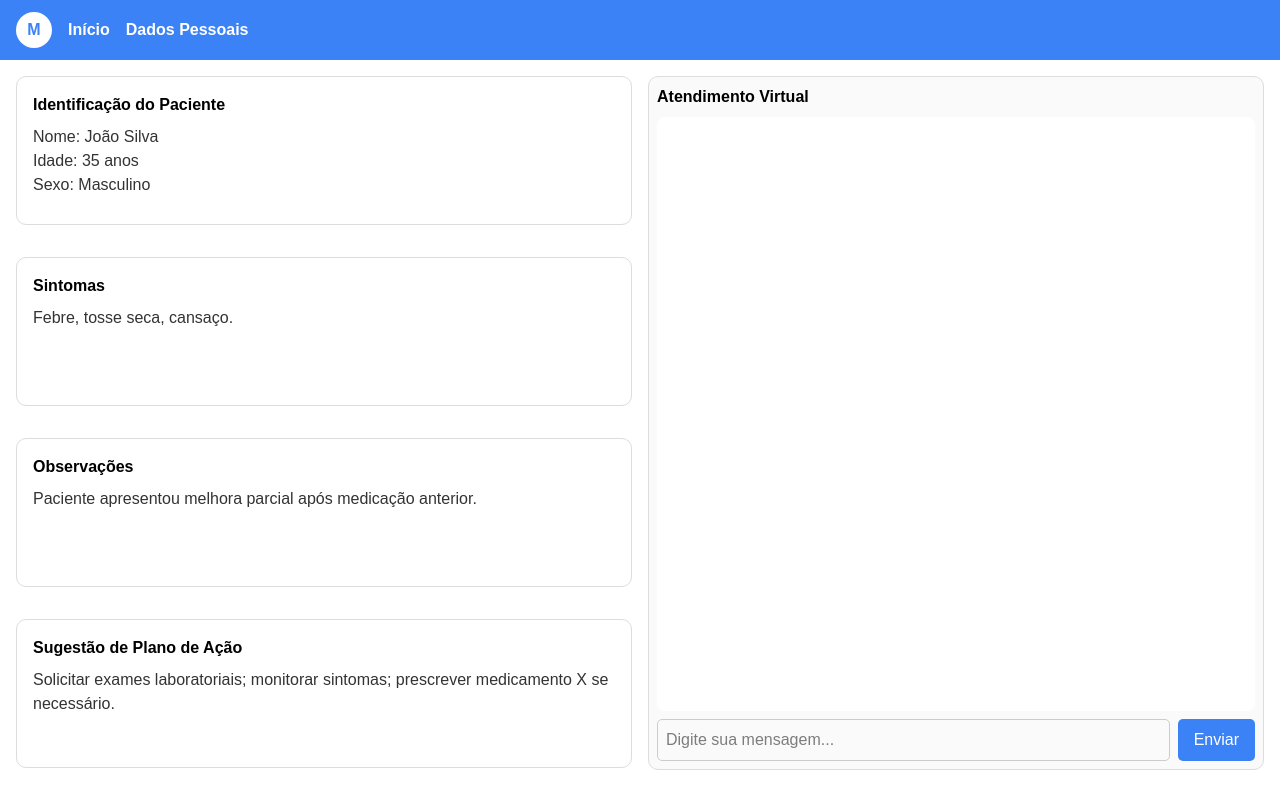
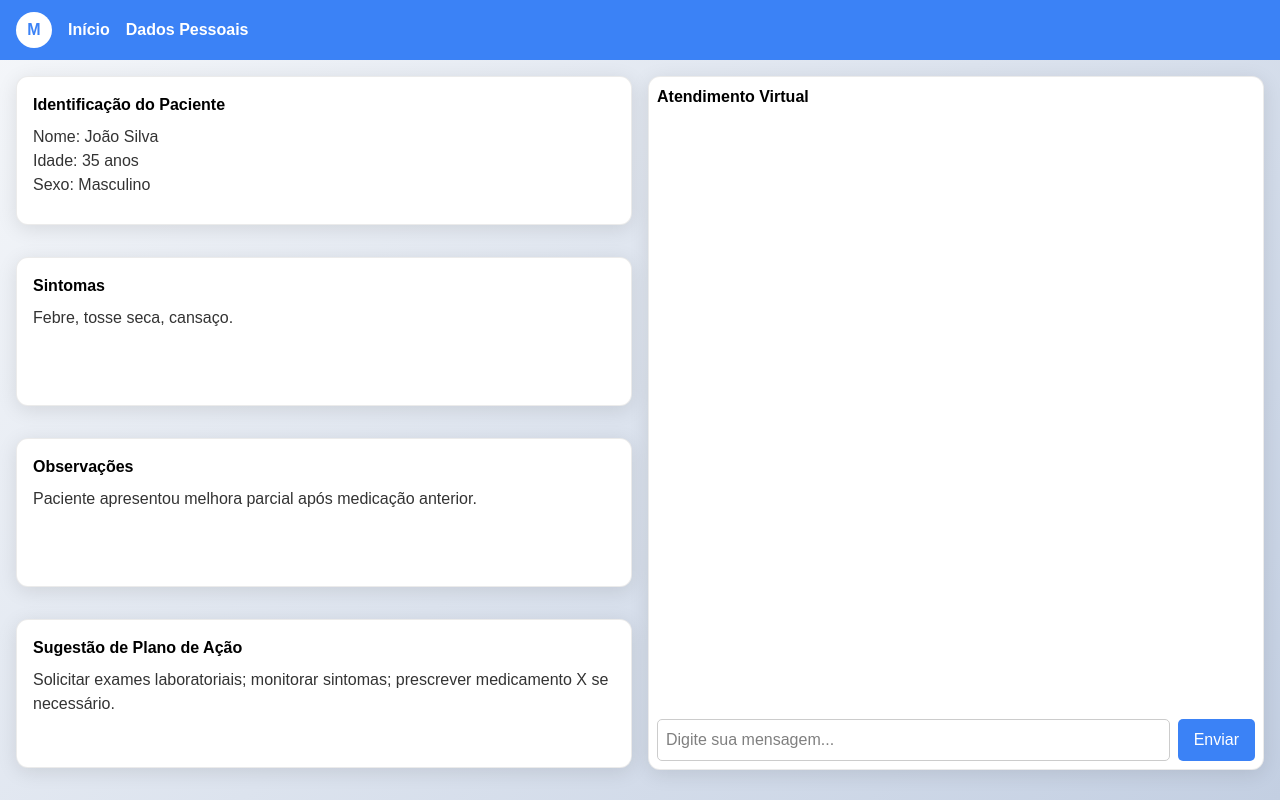
Before and after one commit to rbfcdog/digitaly-hack-, a Next.js app in the folder frontend/: page /doctor in a window 1280 px wide. Built offline with nearby package versions, Linux system fonts and the light colour scheme.

Commit message:
alterações no front

```diff
--- a/frontend/src/app/doctor/page.tsx
+++ b/frontend/src/app/doctor/page.tsx
@@ -1,13 +1,21 @@
 import ChatBox from "@/components/ChatBox/ChatBox";
 import InfoBox from "@/components/InfoBox/InfoBox";
-import HeaderBar from "@/components/HeaderBar/Headerbar"; // import do novo header
+import HeaderBar from "@/components/HeaderBar/Headerbar";
 import React from "react";
 
 export default function MedicoPage() {
   const headerHeight = 60;
 
   return (
-    <div style={{ height: "100vh", display: "flex", flexDirection: "column" }}>
+    <div
+      style={{
+        height: "100vh",
+        display: "flex",
+        flexDirection: "column",
+        // 🎨 fundo moderno e tranquilo
+        background: "linear-gradient(135deg, #f5f7fa 0%, #c3cfe2 100%)",
+      }}
+    >
       {/* HEADER */}
       <HeaderBar height={headerHeight} />
 
@@ -35,22 +43,50 @@ export default function MedicoPage() {
           <InfoBox
             title="Identificação do Paciente"
             content={`Nome: João Silva\nIdade: 35 anos\nSexo: Masculino`}
-            style={{ flex: 1, overflowY: "auto" }}
+            style={{
+              flex: 1,
+              overflowY: "auto",
+              backgroundColor: "#ffffff",
+              borderRadius: "12px",
+              boxShadow: "0 4px 20px rgba(0, 0, 0, 0.1)",
+              border: "1px solid rgba(0,0,0,0.08)",
+            }}
           />
           <InfoBox
             title="Sintomas"
             content={`Febre, tosse seca, cansaço.`}
-            style={{ flex: 1, overflowY: "auto" }}
+            style={{
+              flex: 1,
+              overflowY: "auto",
+              backgroundColor: "#ffffff",
+              borderRadius: "12px",
+              boxShadow: "0 4px 20px rgba(0, 0, 0, 0.1)",
+              border: "1px solid rgba(0,0,0,0.08)",
+            }}
           />
           <InfoBox
             title="Observações"
             content={`Paciente apresentou melhora parcial após medicação anterior.`}
-            style={{ flex: 1, overflowY: "auto" }}
+            style={{
+              flex: 1,
+              overflowY: "auto",
+              backgroundColor: "#ffffff",
+              borderRadius: "12px",
+              boxShadow: "0 4px 20px rgba(0, 0, 0, 0.1)",
+              border: "1px solid rgba(0,0,0,0.08)",
+            }}
           />
           <InfoBox
             title="Sugestão de Plano de Ação"
             content={`Solicitar exames laboratoriais; monitorar sintomas; prescrever medicamento X se necessário.`}
-            style={{ flex: 1, overflowY: "auto" }}
+            style={{
+              flex: 1,
+              overflowY: "auto",
+              backgroundColor: "#ffffff",
+              borderRadius: "12px",
+              boxShadow: "0 4px 20px rgba(0, 0, 0, 0.1)",
+              border: "1px solid rgba(0,0,0,0.08)",
+            }}
           />
         </div>
 
@@ -69,10 +105,11 @@ export default function MedicoPage() {
               height: "98%",
               display: "flex",
               flexDirection: "column",
-              border: "1px solid #ddd",
-              borderRadius: "10px",
+              border: "1px solid rgba(0,0,0,0.08)",
+              borderRadius: "12px",
               padding: "0.5rem",
-              backgroundColor: "#fafafa",
+              backgroundColor: "#ffffff",
+              boxShadow: "0 4px 20px rgba(0, 0, 0, 0.1)",
             }}
           />
         </div>
--- a/frontend/src/app/patient/page.tsx
+++ b/frontend/src/app/patient/page.tsx
@@ -5,7 +5,12 @@ import HeaderBar from "@/components/HeaderBar/Headerbar"; // import do novo head
 
 export default function Page() {
   return (
-    <div className="flex flex-col h-screen bg-gray-100">
+    <div
+      className="flex flex-col h-screen"
+      style={{
+        background: "linear-gradient(135deg, #f5f7fa 0%, #c3cfe2 100%)",
+      }}
+    >
       {/* Header */}
       <HeaderBar />
 
@@ -13,7 +18,14 @@ export default function Page() {
       <div className="flex justify-center items-center flex-1">
         <ChatBox
           title="Atendimento Virtual"
-          style={{ width: "500px", height: "500px" }}
+          style={{
+            width: "750px",
+            height: "750px",
+            boxShadow: "0 4px 20px rgba(0, 0, 0, 0.1)",
+            border: "1px solid rgba(0,0,0,0.1)",
+            backgroundColor: "#fafafa",
+            borderRadius: "12px",
+          }}
         />
       </div>
     </div>
```
